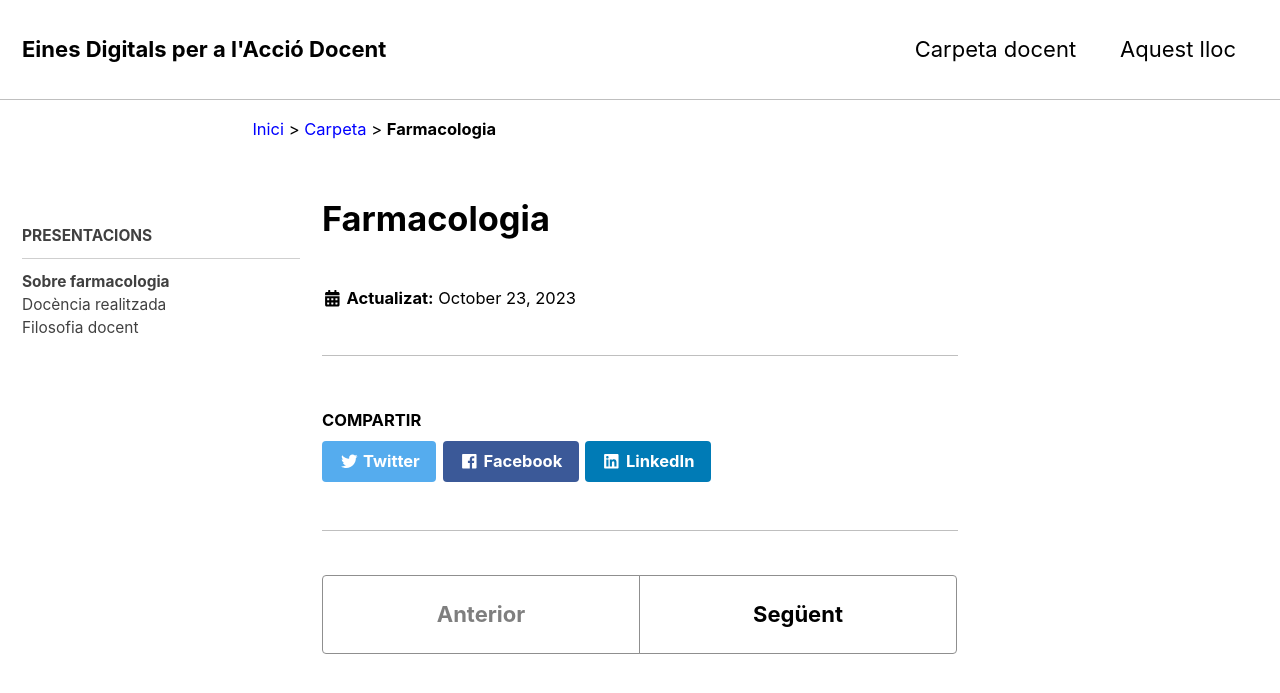
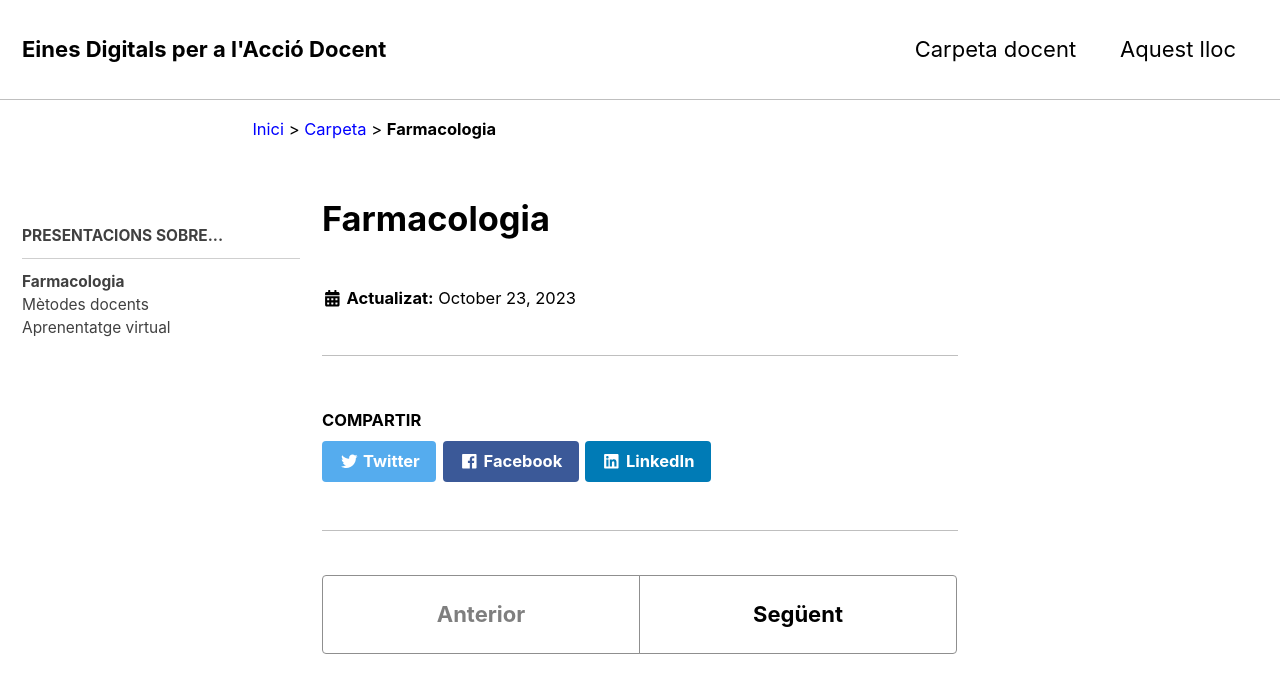
Before and after one commit to jepcastel/github.io, a Jekyll site: the page built from _carpeta/01Farmacologia.md, in a window 1280 px wide and 900 px high. Shown: the top 693 px of the window. Built offline with Jekyll 4.4.1, drawn with Linux system fonts in a browser that asks for light colours; nearby versions of some CDN libraries.

Commit message:
Update navigation.yml

```diff
--- a/_data/navigation.yml
+++ b/_data/navigation.yml
@@ -6,11 +6,11 @@ main:
     url: /about/
 
 Carpeta:
-   - title: "Presentacions"
+   - title: "Presentacions sobre..."
      children:
-       - title: "Sobre farmacologia"
+       - title: "Farmacologia"
          url: /carpeta/01Farmacologia/
-       - title: "Docència realitzada"
+       - title: "Mètodes docents"
          url: /carpeta/02Aprenentatge-virtual/
-       - title: "Filosofia docent"
+       - title: "Aprenentatge virtual"
          url: /carpeta/03Metopdes-docents/
```
